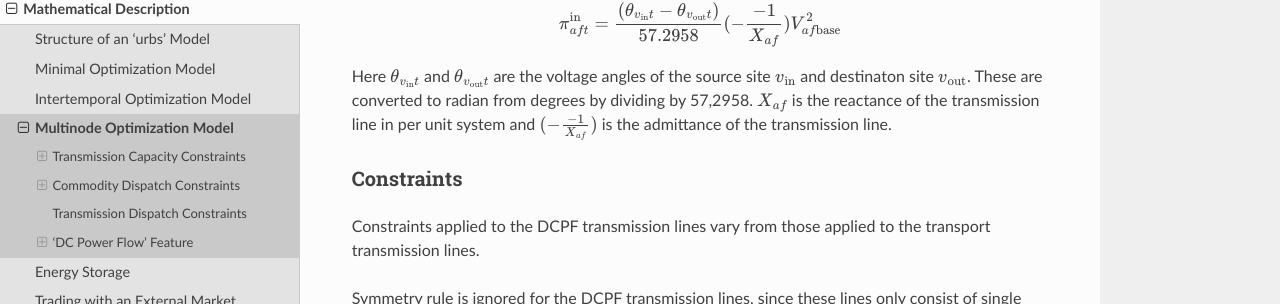
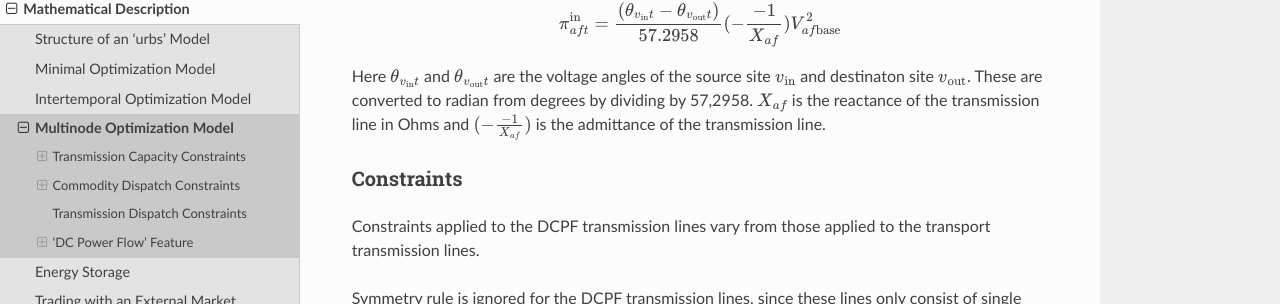
Before and after one commit to tum-ens/urbs, a Sphinx documentation site: the page built from doc/theorydoc/multinode_prob.rst, in a window 1280 px wide and 900 px high, scrolled down 3256 px. Shown: the part 167-471 px from the top of the window. Built offline with Sphinx 7.4.7 and the Read the Docs theme 2.0.0, drawn with Linux system fonts in a browser that asks for light colours.

Commit message:
the unit of input reactance for DC model fixed

```diff
--- a/doc/theorydoc/multinode_prob.rst
+++ b/doc/theorydoc/multinode_prob.rst
@@ -182,7 +182,7 @@ Power flow on a transmission line modelled with DCPF:
 
 Here :math:`\theta_{v_{\text{in}}t}` and :math:`\theta_{v_{\text{out}}t}` are the voltage angles of the source site
 :math:`{v_{\text{in}}}` and destinaton site :math:`v_{\text{out}}`. These are converted to radian from degrees by
-dividing by 57,2958. :math:`{X_{af}}` is the reactance of the transmission line in per unit system and
+dividing by 57,2958. :math:`{X_{af}}` is the reactance of the transmission line in Ohms and
 :math:`(-\frac{-1}{X_{af}})` is the admittance of the transmission line.
 
 Constraints
```
